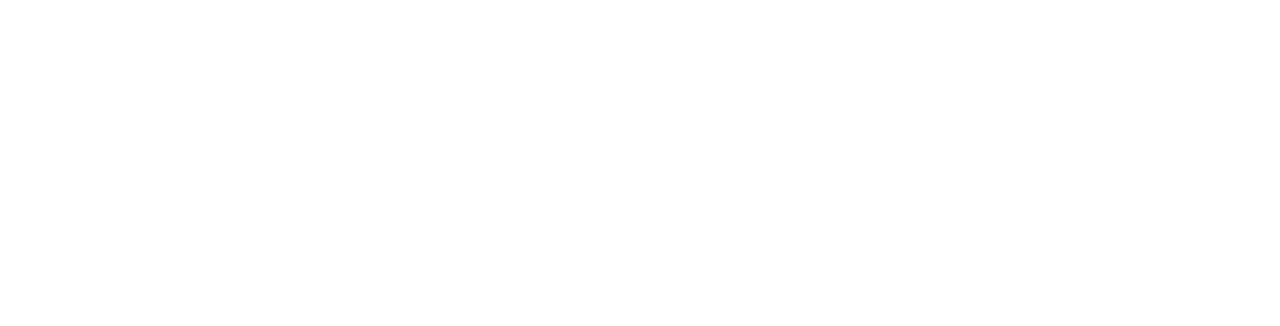
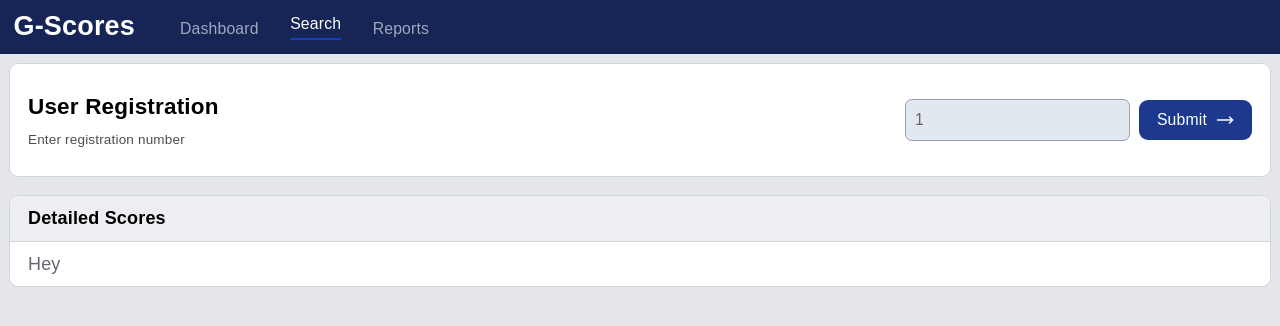
Before and after one commit to thienphu-1910/g-scores, a React (Vite) app in the folder frontend/: page /search-scores/1 in a window 1280 px wide. Before the commit this address had no page. Shown: the top 326 px of the page. Built offline with nearby package versions, Linux system fonts and the light colour scheme; no server answers; a web font is replaced by a local one.

Commit message:
feat: implement search functionality with registration number and form validation

```diff
--- a/frontend/package.json
+++ b/frontend/package.json
@@ -15,6 +15,7 @@
     "lucide-react": "^1.17.0",
     "react": "^19.2.6",
     "react-dom": "^19.2.6",
+    "react-hook-form": "^7.78.0",
     "react-router-dom": "^7.17.0",
     "tailwind-merge": "^3.6.0",
     "tailwindcss": "^4.3.0"
--- a/frontend/src/App.jsx
+++ b/frontend/src/App.jsx
@@ -17,6 +17,7 @@ function App() {
         <Route element={<MainLayout />}>
           <Route path="/dashboard" element={<DashboardPage />} />
           <Route path="/search-scores" element={<SearchPage />} />
+          <Route path="/search-scores/:regisNumber" element={<SearchPage />} />
           <Route path="/reports" element={<DashboardPage />} />
         </Route>
       </Routes>
--- a/frontend/src/components/Header.jsx
+++ b/frontend/src/components/Header.jsx
@@ -28,6 +28,7 @@ const Header = () => {
           <div className="hidden md:flex flex-row gap-7 justify-center items-end">
             {navbarOptions.map((option) => (
               <NavLink
+                key={option.title}
                 to={option.to}
                 className={({ isActive }) =>
                   `text-sm relative group duration-300  ${
--- a/frontend/src/pages/SearchPage.jsx
+++ b/frontend/src/pages/SearchPage.jsx
@@ -1,7 +1,62 @@
+import { useEffect, useState } from "react";
 import Card from "../components/Card";
 import { MoveRight } from "lucide-react";
+import { searchService } from "../services/searchService";
+import { useParams, useNavigate } from "react-router-dom";
+import { useForm } from "react-hook-form";
 
 const SearchPage = () => {
+  const nav = useNavigate();
+  const { regisNumber } = useParams();
+
+  const [scores, setScores] = useState(null);
+  const [isLoading, setLoading] = useState(true);
+  const [error, setError] = useState(null);
+
+  const {
+    register,
+    handleSubmit,
+    formState: { errors },
+  } = useForm({
+    defaultValues: {
+      regisNumber: regisNumber,
+    },
+  });
+
+  useEffect(() => {
+    let isMount = true;
+    const loadScores = async () => {
+      try {
+        const response = await searchService.searchScores(regisNumber);
+        if (isMount) {
+          setScores(response.data.scores);
+          console.log(response);
+        }
+      } catch (e) {
+        if (isMount) {
+          setError(e);
+        }
+      } finally {
+        if (isMount) {
+          setLoading(false);
+        }
+      }
+    };
+
+    if (regisNumber) {
+      loadScores();
+    }
+
+    return () => {
+      isMount = false;
+    };
+  }, [regisNumber]);
+
+  const onSubmit = (data) => {
+    console.log(data.regisNumber);
+    nav(`/search-scores/${data.regisNumber}`);
+  };
+
   return (
     <div className="w-full">
       <div className="w-full flex flex-col gap-4">
@@ -10,29 +65,46 @@ const SearchPage = () => {
             <h3 className="text-xl text-black font-bold">User Registration</h3>
             <p className="text-black/70 text-xs">Enter registration number</p>
           </div>
-          <div className="relative flex flex-col gap-2 items-center justify-center">
+          <form
+            onSubmit={handleSubmit(onSubmit)}
+            className="relative flex flex-col gap-2 items-center justify-center"
+          >
             <div className="w-full flex flex-row gap-2 justify-end items-center">
               <input
                 className="w-50 bg-slate-200 text-sm rounded-md border border-gray-400 py-2 px-2"
                 placeholder="Registration Number"
+                {...register("regisNumber", {
+                  required: "Registration number is required",
+                  validate: (value) => {
+                    const regex = /^\d+$/;
+                    const found = value.match(regex);
+                    return found !== null || "Digits only";
+                  },
+                  minLength: { value: 8, message: "Must be 8 digits" },
+                  maxLength: { value: 8, message: "Must be 8 digits" },
+                })}
               />
-              <button className="bg-blue-900 rounded-lg flex flex-row gap-2 justify-center items-center px-4 py-2 hover:scale-102 active:scale-98">
+              <button
+                type="submit"
+                className="bg-blue-900 rounded-lg flex flex-row gap-2 justify-center items-center px-4 py-2 hover:scale-102 active:scale-98"
+                onClick={handleSubmit}
+              >
                 <p className="text-sm text-white font-normal">Submit</p>
                 <MoveRight color="#ffffff" size="18" />
               </button>
             </div>
-            <span className="text-xs text-red-400 font-light absolute -bottom-3 left-0">
-
-            </span>
-          </div>
+            {errors.regisNumber && (
+              <span className="text-xs text-red-400 font-light absolute -bottom-3 left-0">
+                {errors.regisNumber.message}
+              </span>
+            )}
+          </form>
         </Card>
         <Card className="w-full flex flex-col">
           <div className="w-full bg-gray-200/70 border-b border-b-gray-300 text-black font-bold rounded-t-lg px-4 py-2">
-            Scores
+            Detailed Scores
           </div>
-          <div className="bg-white rounded-b-lg px-4 py-2">
-            Hey
-          </div>
+          <div className="bg-white rounded-b-lg px-4 py-2">Hey</div>
         </Card>
       </div>
     </div>
--- a/frontend/src/services/searchService.js
+++ b/frontend/src/services/searchService.js
@@ -3,8 +3,8 @@ import { api } from "./api";
 export const searchService = {
   searchScores: async (regisNumber) => {
     try {
-      const scores = await api.get(`/search-scores/${regisNumber}`);
-      return scores;
+      const response = await api.get(`/search-scores/${regisNumber}`);
+      return response.data;
     } catch (e) {
       console.log(e);
     }
```
Also changed, not shown: 1 other file (tests, documents, lock files or other folders).
